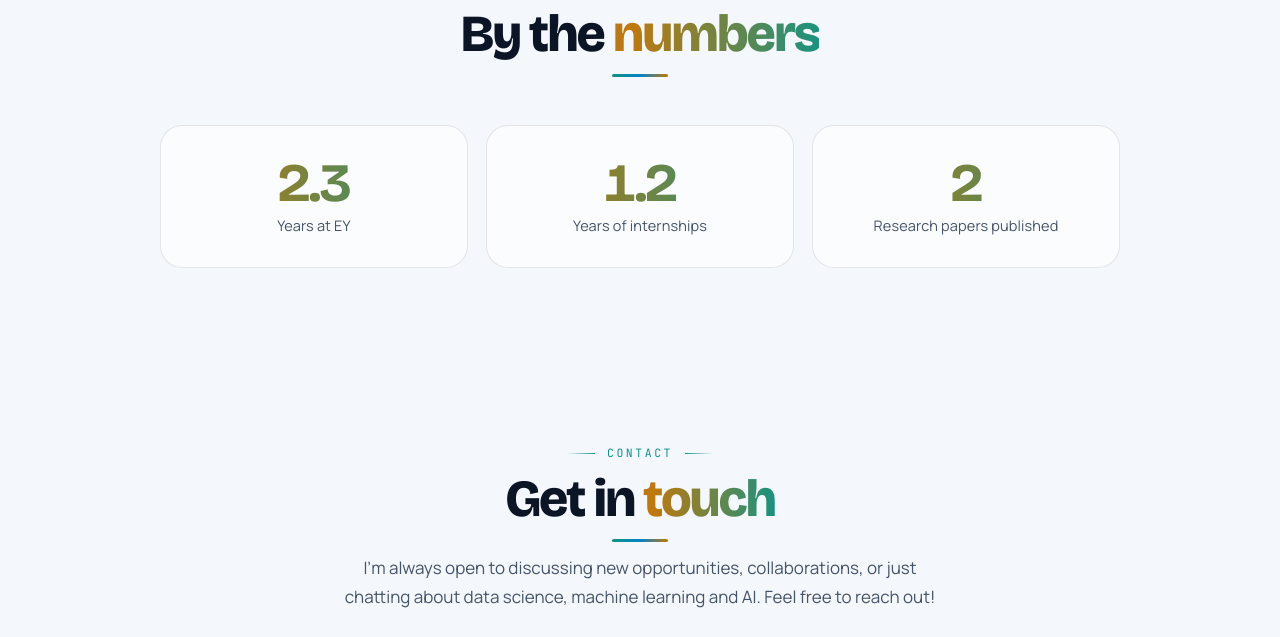
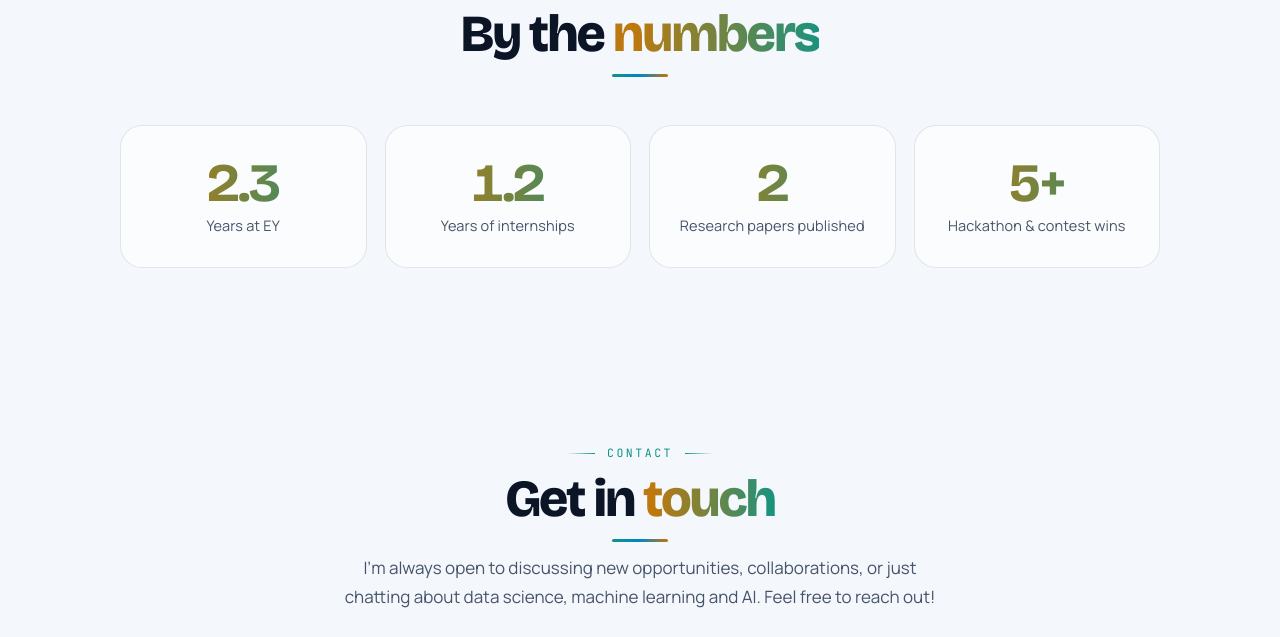
Before and after one commit to manjuv03/manjuv03.github.io, a plain HTML site: page index.html in a window 1280 px wide. Shown: the part 10193-10830 px from the top of the page. Drawn offline with nearby package versions, Linux system fonts and the light colour scheme.

Commit message:
Numbers: add hackathon and contest wins

```diff
--- a/css/style.css
+++ b/css/style.css
@@ -235,11 +235,12 @@ section.block{position:relative;z-index:1;padding-block:84px;scroll-margin-top:c
 @media (max-width:760px){.edu{grid-template-columns:1fr}.edu .card{grid-row:auto;grid-template-rows:auto}}
 
 /* stats */
-.stats{display:grid;grid-template-columns:repeat(3,minmax(0,1fr));gap:18px;max-width:960px;margin:0 auto}
-.stat{border-radius:22px;padding:28px 20px;text-align:center}
+.stats{display:grid;grid-template-columns:repeat(4,minmax(0,1fr));gap:18px;max-width:1040px;margin:0 auto}
+.stat{border-radius:22px;padding:28px 16px;text-align:center}
 .stat b{display:block;font-family:var(--display);font-size:clamp(38px,5vw,54px);font-weight:700;letter-spacing:-.03em;font-variant-numeric:tabular-nums;line-height:1.1}
 .stat span{color:var(--muted);font-size:14px}
-@media (max-width:600px){.stats{grid-template-columns:1fr}}
+@media (max-width:860px){.stats{grid-template-columns:repeat(2,minmax(0,1fr))}}
+@media (max-width:420px){.stats{grid-template-columns:1fr}}
 
 /* contact */
 .contact{max-width:760px;margin:0 auto;text-align:center;border-radius:28px;padding:48px 28px}
--- a/index.html
+++ b/index.html
@@ -30,7 +30,7 @@
 <link rel="preconnect" href="https://fonts.googleapis.com">
 <link rel="preconnect" href="https://fonts.gstatic.com" crossorigin>
 <link rel="stylesheet" href="https://fonts.googleapis.com/css2?family=Bricolage+Grotesque:opsz,wght@12..96,500;12..96,600;12..96,700;12..96,800&family=Manrope:wght@400;500;600;700&family=JetBrains+Mono:wght@400;500&display=swap">
-<link rel="stylesheet" href="css/style.css?v=0ccee8ed">
+<link rel="stylesheet" href="css/style.css?v=bf78cc09">
 
 </head>
 <body>
@@ -308,6 +308,7 @@
       <div class="stat glass hov reveal"><b class="gradient-text" data-count="2.3" data-dec="1">2.3</b><span>Years at EY</span></div>
       <div class="stat glass hov reveal"><b class="gradient-text" data-count="1.2" data-dec="1">1.2</b><span>Years of internships</span></div>
       <div class="stat glass hov reveal"><b class="gradient-text" data-count="2">2</b><span>Research papers published</span></div>
+      <div class="stat glass hov reveal"><b class="gradient-text" data-count="5" data-suffix="+">5+</b><span>Hackathon &amp; contest wins</span></div>
     </div>
   </div>
 </section>
```
